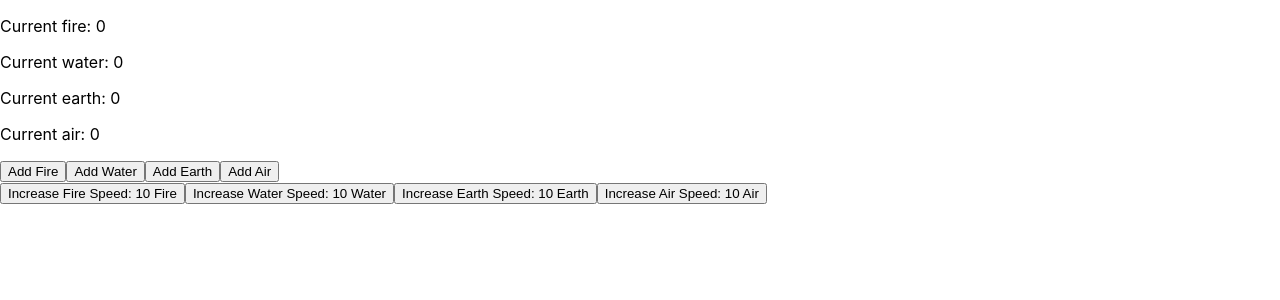
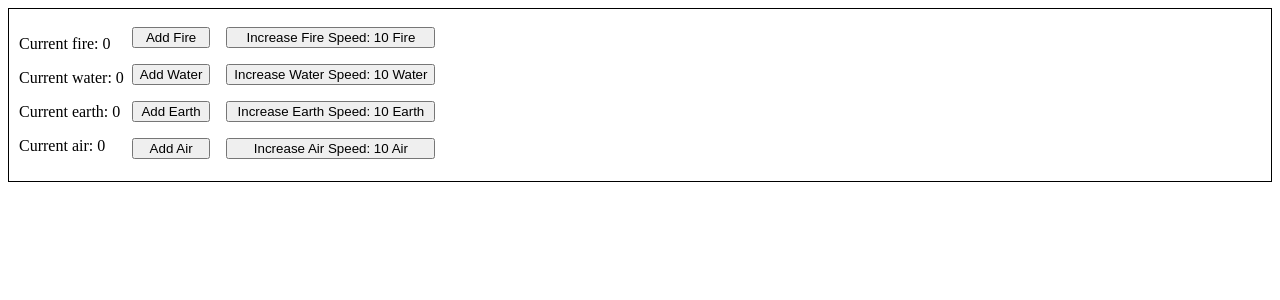
Before and after one commit to zachary-imbriaco/elemental-incremental, a React (Create React App) app: page / in a window 1280 px wide. Shown: the top 300 px of the page. Built offline with nearby package versions, Linux system fonts and the light colour scheme.

Commit message:
Added basic styling.

```diff
--- a/src/App.css
+++ /dev/null
@@ -1,38 +0,0 @@
-.App {
-  text-align: center;
-}
-
-.App-logo {
-  height: 40vmin;
-  pointer-events: none;
-}
-
-@media (prefers-reduced-motion: no-preference) {
-  .App-logo {
-    animation: App-logo-spin infinite 20s linear;
-  }
-}
-
-.App-header {
-  background-color: #282c34;
-  min-height: 100vh;
-  display: flex;
-  flex-direction: column;
-  align-items: center;
-  justify-content: center;
-  font-size: calc(10px + 2vmin);
-  color: white;
-}
-
-.App-link {
-  color: #61dafb;
-}
-
-@keyframes App-logo-spin {
-  from {
-    transform: rotate(0deg);
-  }
-  to {
-    transform: rotate(360deg);
-  }
-}
--- a/src/App.js
+++ b/src/App.js
@@ -1,6 +1,6 @@
 import React from 'react';
-import './App.css';
 import ElementsBar from './components/elements'
+import './styles.css'
 
 function App() {
   return (
--- a/src/components/elements.js
+++ b/src/components/elements.js
@@ -1,5 +1,6 @@
 import React from 'react';
 import { connect } from 'react-redux';
+import '../styles.css'
 
 import { incrementElement, increaseSpeed } from '../actions/actions';
 
@@ -41,7 +42,7 @@ class ElementsBar extends React.Component {
 
     render() {
         return (
-            <div>
+            <div className='elements-component'>
                 <div className='elements-list'>
                     <p>Current fire: {this.props.fire}</p>
                     <p>Current water: {this.props.water}</p>
@@ -54,7 +55,7 @@ class ElementsBar extends React.Component {
                     <button onClick={this.incrementEarth}>Add Earth</button>
                     <button onClick={this.incrementAir}>Add Air</button>
                 </div>
-                <div className='elements-speed'>
+                <div className='elements-buttons'>
                     <button onClick={this.speedUpFire}>Increase Fire Speed: 10 Fire</button>
                     <button onClick={this.speedUpWater}>Increase Water Speed: 10 Water</button>
                     <button onClick={this.speedUpEarth}>Increase Earth Speed: 10 Earth</button>
--- a/src/index.js
+++ b/src/index.js
@@ -1,6 +1,6 @@
 import React from 'react';
 import ReactDOM from 'react-dom';
-import './index.css';
+import './styles.css';
 import App from './App';
 import * as serviceWorker from './serviceWorker';
 import { createStore } from 'redux';
--- /dev/null
+++ b/src/styles.css
@@ -0,0 +1,13 @@
+.elements-component {
+  border: 1px solid black;
+  display: flex;
+  flex-direction: row;
+  padding: 10px;
+}
+.elements-buttons {
+  display: flex;
+  flex-direction: column;
+}
+.elements-buttons button {
+  margin: 8px;
+}
--- /dev/null
+++ b/src/styles.less
@@ -0,0 +1,14 @@
+.elements-component {
+    border: 1px solid black;
+    display: flex;
+    flex-direction: row;
+    padding: 10px;
+}
+
+.elements-buttons {
+    display: flex;
+    flex-direction: column;
+    button {
+        margin: 8px;
+    }
+}
```
Also changed, not shown: src/components/styles/styles.css (deleted).
